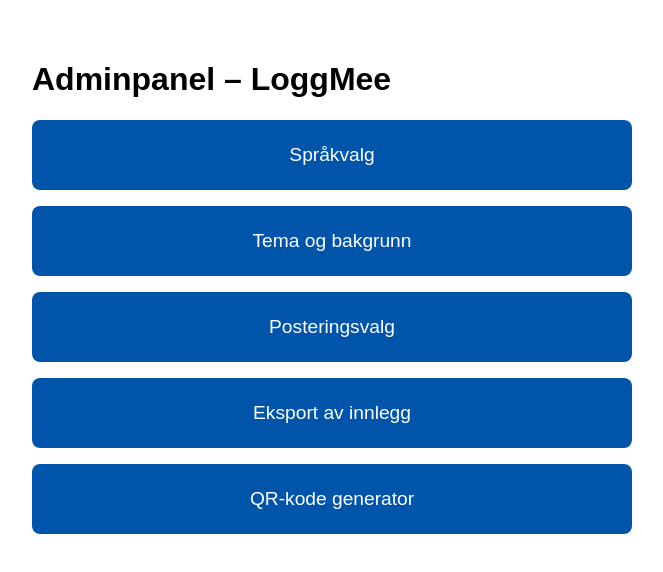
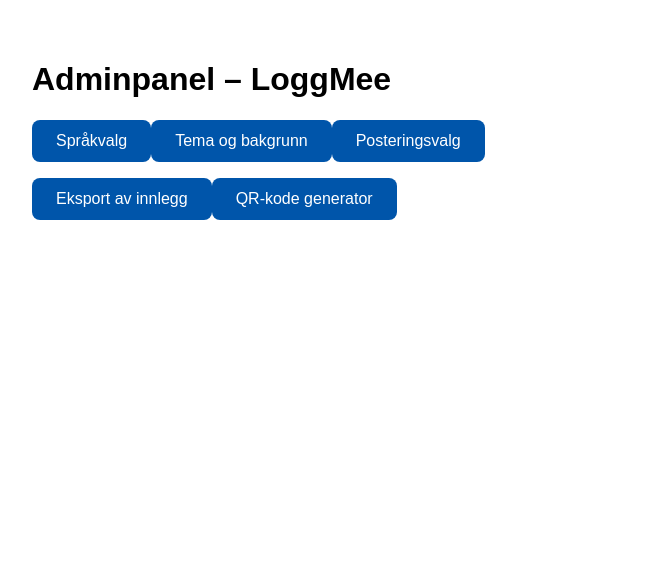
Before and after one commit to Hypermicro-code/LoggMee, a React (Create React App) app: page /admin in a window 1280 px wide. Shown: the top 572 px of the page, without its empty margins (308-971 px from the left). Built offline with nearby package versions, Linux system fonts and the light colour scheme.

Commit message:
Update AdminDashboard.js

```diff
--- a/src/AdminDashboard.js
+++ b/src/AdminDashboard.js
@@ -1,35 +1,33 @@
 // Hovedside for admin-panelet – LoggMee
-// Viser store knapper til egne undersider for hver konfigurasjon
+// AdminDashboard.js – med modaler og CustomButton
 
-import React from 'react';
-import { useNavigate } from 'react-router-dom';
+import React, { useState } from 'react';
+import CustomButton from './components/CustomButton';
+import ModalBase from './components/ModalBase';
 
 const AdminDashboard = () => {
-  const navigate = useNavigate();
+  const [activeModal, setActiveModal] = useState(null);
 
-  const goTo = (path) => () => navigate(path);
-
-  const buttonStyle = {
-    width: '100%',
-    padding: '1.5rem',
-    fontSize: '1.2rem',
-    marginBottom: '1rem',
-    borderRadius: '0.5rem',
-    border: 'none',
-    backgroundColor: '#0055aa',
-    color: '#fff',
-    cursor: 'pointer',
-  };
+  const closeModal = () => setActiveModal(null);
 
   return (
     <div style={{ padding: '2rem', maxWidth: '600px', margin: '0 auto', fontFamily: 'sans-serif' }}>
       <h1>Adminpanel – LoggMee</h1>
 
-      <button style={buttonStyle} onClick={goTo('/admin/sprak')}>Språkvalg</button>
-      <button style={buttonStyle} onClick={goTo('/admin/tema')}>Tema og bakgrunn</button>
-      <button style={buttonStyle} onClick={goTo('/admin/postering')}>Posteringsvalg</button>
-      <button style={buttonStyle} onClick={goTo('/admin/eksport')}>Eksport av innlegg</button>
-      <button style={buttonStyle} onClick={goTo('/admin/qr')}>QR-kode generator</button>
+      <CustomButton onClick={() => setActiveModal('sprak')}>Språkvalg</CustomButton>
+      <CustomButton onClick={() => setActiveModal('tema')}>Tema og bakgrunn</CustomButton>
+      <CustomButton onClick={() => setActiveModal('postering')}>Posteringsvalg</CustomButton>
+      <CustomButton onClick={() => setActiveModal('eksport')}>Eksport av innlegg</CustomButton>
+      <CustomButton onClick={() => window.location.href = '/admin/qr'}>QR-kode generator</CustomButton>
+
+      {/* Modal for språkvalg */}
+      {activeModal === 'sprak' && (
+        <ModalBase title="Språkvalg" onClose={closeModal}>
+          <p>Her kommer språkvalg-innhold.</p>
+        </ModalBase>
+      )}
+
+      {/* Flere modaler kan legges til på samme måte */}
     </div>
   );
 };
```
